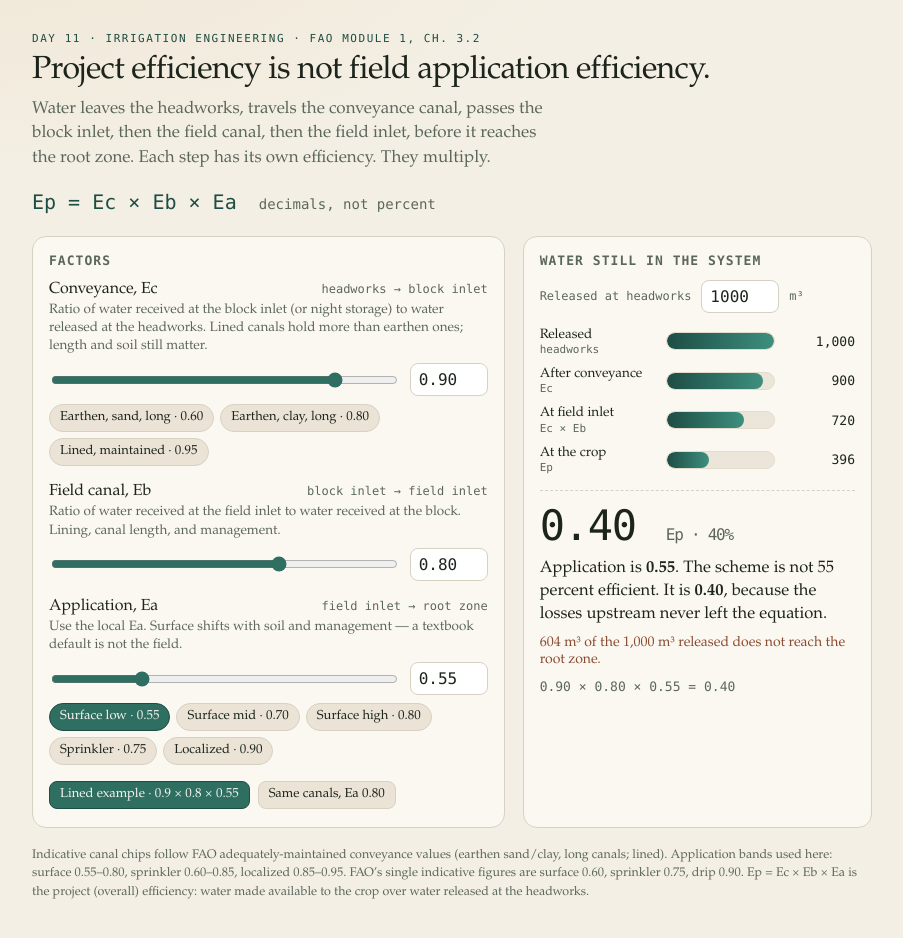
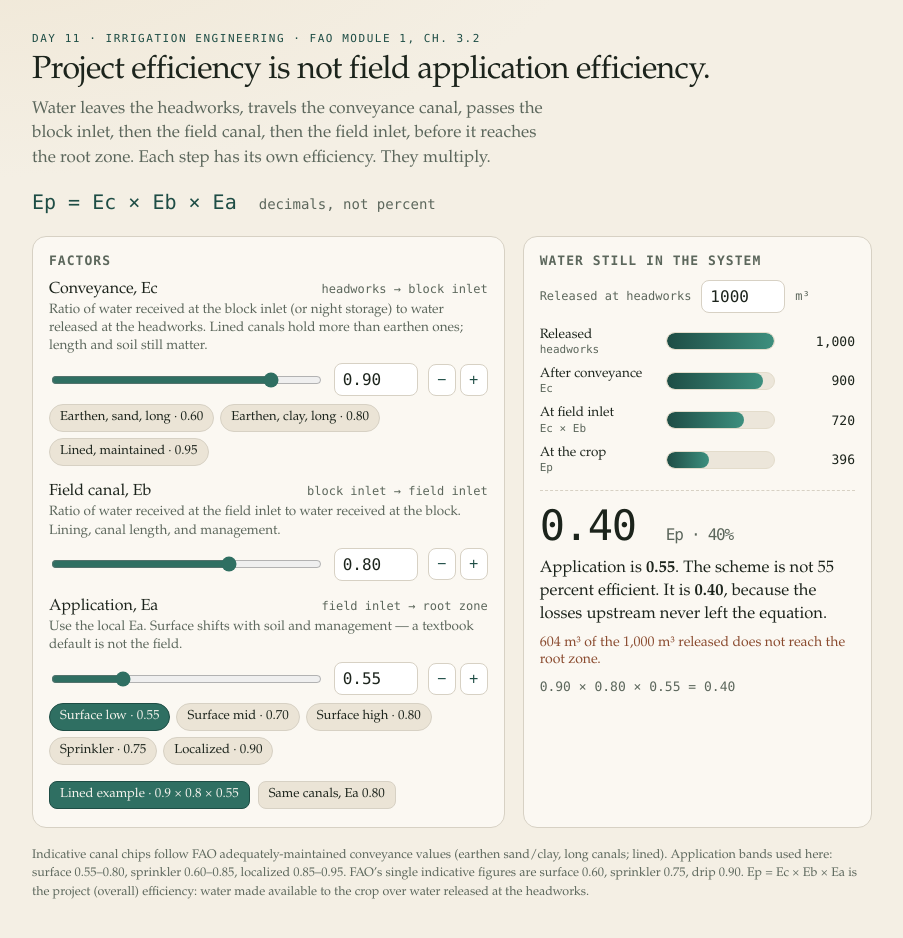
Before and after one commit to pmdsc2020/irrigation-efficiency-calculator, a plain HTML site: page index.html in a window 1280 px wide. Both pictures are taken after a click on the button "Lined example · 0.9 × 0.8 × 0.55". Shown: the whole page, without its empty margins (188-1091 px from the left). Drawn offline with Linux system fonts and the light colour scheme.

Commit message:
Keep slider, number, and project efficiency in sync

```diff
--- a/index.html
+++ b/index.html
@@ -116,10 +116,12 @@
   input[type="range"] {
     flex: 1;
     accent-color: var(--canal);
-    height: 22px;
+    height: 28px;
+    cursor: pointer;
+    touch-action: none;
   }
   input[type="number"] {
-    width: 78px;
+    width: 84px;
     font-family: ui-monospace, "SF Mono", Menlo, Consolas, monospace;
     font-size: 16px;
     padding: 6px 8px;
@@ -127,6 +129,20 @@
     border-radius: 8px;
     background: #fff;
     color: var(--ink);
+  }
+  .stepper {
+    display: flex;
+    gap: 4px;
+  }
+  .stepper button {
+    width: 28px;
+    height: 32px;
+    border: 1px solid var(--line);
+    background: #fff;
+    border-radius: 8px;
+    cursor: pointer;
+    font-size: 16px;
+    color: var(--canal-deep);
   }
   .chips { display: flex; flex-wrap: wrap; gap: 6px; margin-top: 8px; }
   button.chip, button.preset {
@@ -250,8 +266,12 @@
         </div>
         <p class="note">Ratio of water received at the block inlet (or night storage) to water released at the headworks. Lined canals hold more than earthen ones; length and soil still matter.</p>
         <div class="row">
-          <input id="ec" type="range" min="0.40" max="1" step="0.01" value="0.90" />
-          <input id="ec-n" type="number" min="0.05" max="1" step="0.01" value="0.90" />
+          <input id="ec" type="range" min="0.40" max="1" step="0.01" value="0.90" oninput="fromSlider('ec')" />
+          <input id="ec-n" type="number" min="0.05" max="1" step="0.01" value="0.90" oninput="fromNumber('ec')" />
+          <span class="stepper">
+            <button type="button" onclick="nudge('ec', -0.01)" aria-label="Decrease conveyance">−</button>
+            <button type="button" onclick="nudge('ec', 0.01)" aria-label="Increase conveyance">+</button>
+          </span>
         </div>
         <div class="chips" data-target="ec">
           <button class="chip" type="button" data-v="0.60">Earthen, sand, long · 0.60</button>
@@ -267,8 +287,12 @@
         </div>
         <p class="note">Ratio of water received at the field inlet to water received at the block. Lining, canal length, and management.</p>
         <div class="row">
-          <input id="eb" type="range" min="0.40" max="1" step="0.01" value="0.80" />
-          <input id="eb-n" type="number" min="0.05" max="1" step="0.01" value="0.80" />
+          <input id="eb" type="range" min="0.40" max="1" step="0.01" value="0.80" oninput="fromSlider('eb')" />
+          <input id="eb-n" type="number" min="0.05" max="1" step="0.01" value="0.80" oninput="fromNumber('eb')" />
+          <span class="stepper">
+            <button type="button" onclick="nudge('eb', -0.01)" aria-label="Decrease field canal">−</button>
+            <button type="button" onclick="nudge('eb', 0.01)" aria-label="Increase field canal">+</button>
+          </span>
         </div>
       </div>
 
@@ -279,8 +303,12 @@
         </div>
         <p class="note">Use the local Ea. Surface shifts with soil and management — a textbook default is not the field.</p>
         <div class="row">
-          <input id="ea" type="range" min="0.40" max="1" step="0.01" value="0.55" />
-          <input id="ea-n" type="number" min="0.05" max="1" step="0.01" value="0.55" />
+          <input id="ea" type="range" min="0.40" max="1" step="0.01" value="0.55" oninput="fromSlider('ea')" />
+          <input id="ea-n" type="number" min="0.05" max="1" step="0.01" value="0.55" oninput="fromNumber('ea')" />
+          <span class="stepper">
+            <button type="button" onclick="nudge('ea', -0.01)" aria-label="Decrease application">−</button>
+            <button type="button" onclick="nudge('ea', 0.01)" aria-label="Increase application">+</button>
+          </span>
         </div>
         <div class="chips" id="methods">
           <button class="chip" type="button" data-v="0.55" aria-pressed="true">Surface low · 0.55</button>
@@ -319,86 +347,63 @@
   </footer>
 </main>
 <script>
-  const ec = document.getElementById("ec");
-  const eb = document.getElementById("eb");
-  const ea = document.getElementById("ea");
-  const ecN = document.getElementById("ec-n");
-  const ebN = document.getElementById("eb-n");
-  const eaN = document.getElementById("ea-n");
-  const q = document.getElementById("q");
-  const stack = document.getElementById("stack");
-  const epEl = document.getElementById("ep");
-  const sentence = document.getElementById("sentence");
-  const lost = document.getElementById("lost");
-  const product = document.getElementById("product");
-
-  const stages = [
-    ["Released", "headworks", 1],
-    ["After conveyance", "Ec", null],
-    ["At field inlet", "Ec × Eb", null],
-    ["At the crop", "Ep", null]
-  ];
-
   function clamp(v) {
     v = Number(v);
-    if (!Number.isFinite(v)) return 0.5;
-    return Math.min(1, Math.max(0.05, v));
+    if (!Number.isFinite(v)) return null;
+    return Math.min(1, Math.max(0.05, Math.round(v * 100) / 100));
   }
-  function fmt(v) { return v.toFixed(2); }
+  function fmt(v) { return Number(v).toFixed(2); }
   function vol(v) { return Math.round(v).toLocaleString("en-US"); }
 
-  function bind(range, num) {
-    range.addEventListener("input", () => { num.value = fmt(range.value); render(); });
-    num.addEventListener("input", () => {
-      const v = clamp(num.value);
-      range.value = v;
-      render();
-    });
+  function pair(id) {
+    return {
+      range: document.getElementById(id),
+      num: document.getElementById(id + "-n")
+    };
   }
-  bind(ec, ecN); bind(eb, ebN); bind(ea, eaN);
-  q.addEventListener("input", render);
 
-  document.querySelectorAll(".chips").forEach((box) => {
-    box.addEventListener("click", (e) => {
-      const btn = e.target.closest("button");
-      if (!btn) return;
-      const v = btn.dataset.v;
-      if (box.dataset.target === "ec") {
-        ec.value = v; ecN.value = fmt(v);
-      } else {
-        ea.value = v; eaN.value = fmt(v);
-        box.querySelectorAll("button").forEach((b) => b.setAttribute("aria-pressed", b === btn ? "true" : "false"));
-      }
-      document.querySelectorAll(".preset").forEach((b) => b.setAttribute("aria-pressed", "false"));
-      render();
-    });
-  });
-
-  document.getElementById("ex-low").addEventListener("click", () => setExample(0.9, 0.8, 0.55, "ex-low"));
-  document.getElementById("ex-high").addEventListener("click", () => setExample(0.9, 0.8, 0.80, "ex-high"));
-
-  function setExample(a, b, c, id) {
-    ec.value = a; ecN.value = fmt(a);
-    eb.value = b; ebN.value = fmt(b);
-    ea.value = c; eaN.value = fmt(c);
-    document.querySelectorAll(".preset").forEach((btn) => btn.setAttribute("aria-pressed", btn.id === id ? "true" : "false"));
-    document.querySelectorAll("#methods button").forEach((btn) => {
-      btn.setAttribute("aria-pressed", Number(btn.dataset.v) === c ? "true" : "false");
-    });
+  function fromSlider(id) {
+    const p = pair(id);
+    p.num.value = fmt(p.range.value);
     render();
   }
 
+  function fromNumber(id) {
+    const p = pair(id);
+    const v = clamp(p.num.value);
+    if (v == null) return;
+    p.range.value = v;
+    render();
+  }
+
+  function nudge(id, delta) {
+    const p = pair(id);
+    const v = clamp((Number(p.range.value) || 0) + delta);
+    p.range.value = v;
+    p.num.value = fmt(v);
+    render();
+  }
+
+  function setFactor(id, value) {
+    const v = clamp(value);
+    const p = pair(id);
+    p.range.value = v;
+    p.num.value = fmt(v);
+  }
+
   function render() {
-    const Ec = clamp(ecN.value);
-    const Eb = clamp(ebN.value);
-    const Ea = clamp(eaN.value);
-    const Q = Math.max(1, Number(q.value) || 1000);
-    const afterC = Ec;
-    const afterB = Ec * Eb;
-    const Ep = Ec * Eb * Ea;
-    const amounts = [1, afterC, afterB, Ep];
-
-    stack.innerHTML = stages.map((s, i) => {
+    const Ec = clamp(pair("ec").range.value);
+    const Eb = clamp(pair("eb").range.value);
+    const Ea = clamp(pair("ea").range.value);
+    const Q = Math.max(1, Number(document.getElementById("q").value) || 1000);
+    const amounts = [1, Ec, Ec * Eb, Ec * Eb * Ea];
+    const stages = [
+      ["Released", "headworks"],
+      ["After conveyance", "Ec"],
+      ["At field inlet", "Ec × Eb"],
+      ["At the crop", "Ep"]
+    ];
+    document.getElementById("stack").innerHTML = stages.map((s, i) => {
       const left = amounts[i] * Q;
       return `<div class="stage">
         <div class="name">${s[0]}<em>${s[1]}</em></div>
@@ -407,11 +412,40 @@
       </div>`;
     }).join("");
 
-    epEl.innerHTML = `${fmt(Ep)} <small>Ep · ${(Ep * 100).toFixed(0)}%</small>`;
-    sentence.innerHTML = `Application is <strong>${fmt(Ea)}</strong>. The scheme is not ${(Ea * 100).toFixed(0)} percent efficient. It is <strong>${fmt(Ep)}</strong>, because the losses upstream never left the equation.`;
-    lost.textContent = `${vol(Q - Ep * Q)} m³ of the ${vol(Q)} m³ released does not reach the root zone.`;
-    product.textContent = `${fmt(Ec)} × ${fmt(Eb)} × ${fmt(Ea)} = ${fmt(Ep)}`;
+    const Ep = amounts[3];
+    document.getElementById("ep").innerHTML = `${fmt(Ep)} <small>Ep · ${(Ep * 100).toFixed(0)}%</small>`;
+    document.getElementById("sentence").innerHTML = `Application is <strong>${fmt(Ea)}</strong>. The scheme is not ${(Ea * 100).toFixed(0)} percent efficient. It is <strong>${fmt(Ep)}</strong>, because the losses upstream never left the equation.`;
+    document.getElementById("lost").textContent = `${vol(Q - Ep * Q)} m³ of the ${vol(Q)} m³ released does not reach the root zone.`;
+    document.getElementById("product").textContent = `${fmt(Ec)} × ${fmt(Eb)} × ${fmt(Ea)} = ${fmt(Ep)}`;
   }
+
+  document.querySelectorAll(".chips").forEach((box) => {
+    box.addEventListener("click", (e) => {
+      const btn = e.target.closest("button");
+      if (!btn) return;
+      if (box.dataset.target === "ec") setFactor("ec", btn.dataset.v);
+      else {
+        setFactor("ea", btn.dataset.v);
+        box.querySelectorAll("button").forEach((b) => b.setAttribute("aria-pressed", b === btn ? "true" : "false"));
+      }
+      document.querySelectorAll(".preset").forEach((b) => b.setAttribute("aria-pressed", "false"));
+      render();
+    });
+  });
+
+  function setExample(a, b, c, id) {
+    setFactor("ec", a);
+    setFactor("eb", b);
+    setFactor("ea", c);
+    document.querySelectorAll(".preset").forEach((btn) => btn.setAttribute("aria-pressed", btn.id === id ? "true" : "false"));
+    document.querySelectorAll("#methods button").forEach((btn) => {
+      btn.setAttribute("aria-pressed", Number(btn.dataset.v) === c ? "true" : "false");
+    });
+    render();
+  }
+  document.getElementById("ex-low").addEventListener("click", () => setExample(0.9, 0.8, 0.55, "ex-low"));
+  document.getElementById("ex-high").addEventListener("click", () => setExample(0.9, 0.8, 0.80, "ex-high"));
+  document.getElementById("q").addEventListener("input", render);
   render();
 </script>
 </body>
```
